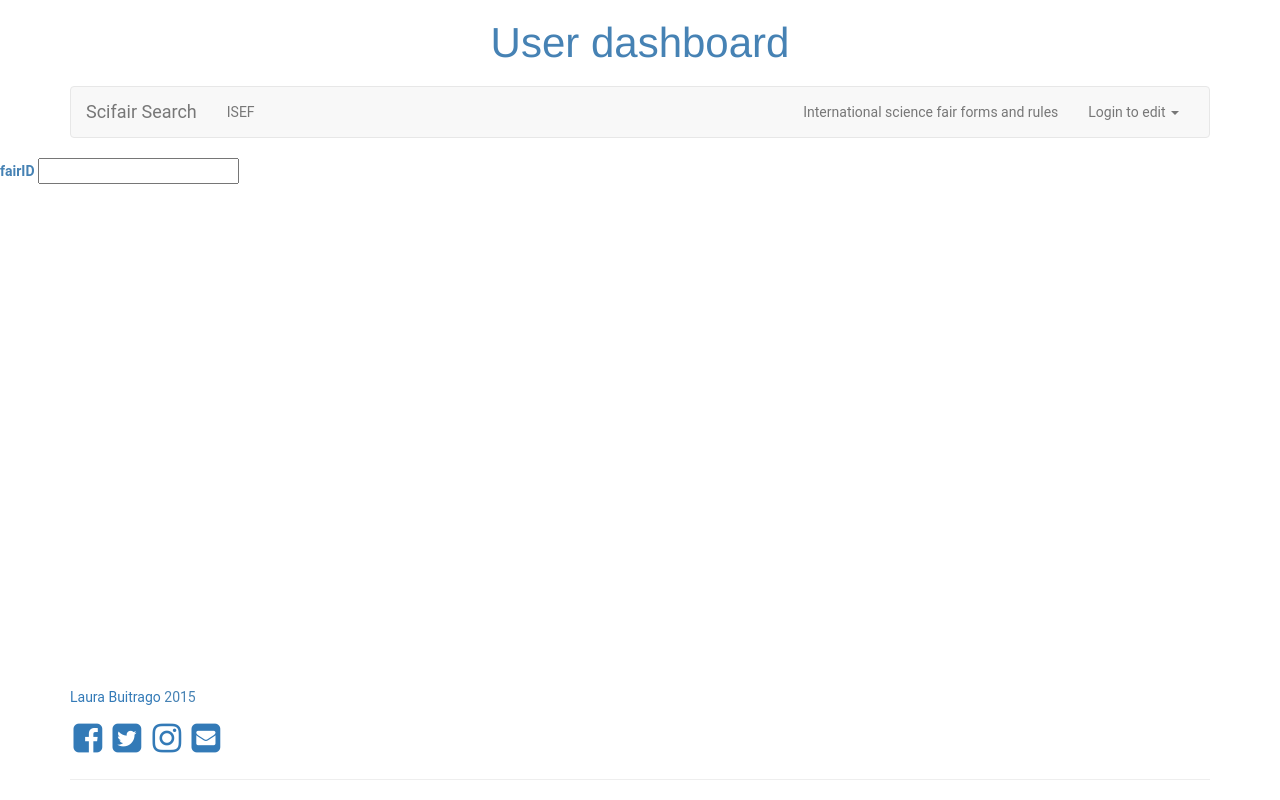
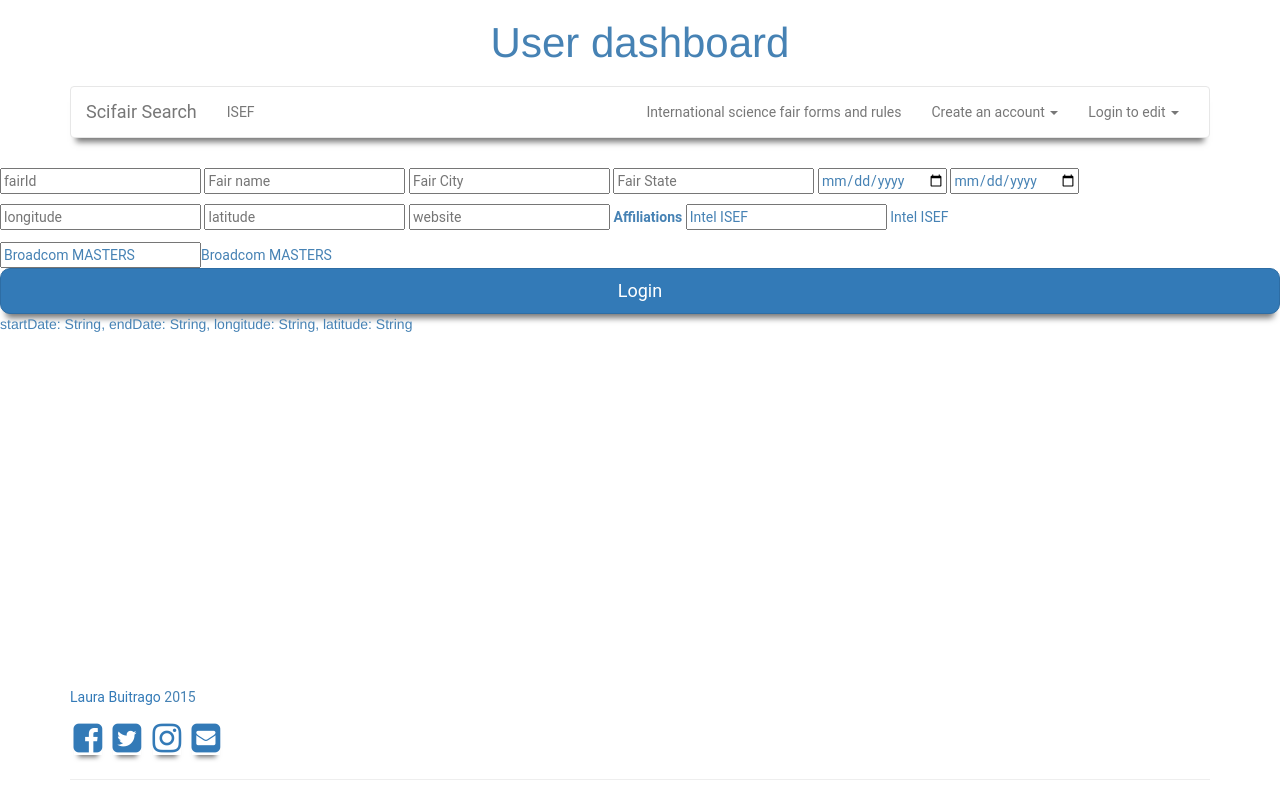
Before and after one commit to laulaucia/Scifair, a Node server app: template views/dashboard.ejs in a window 1280 px wide. Run offline with Node 20, Linux system fonts and the light colour scheme; the template is opened without the code that fills it, so the values that code supplies are empty; some libraries are stand-ins or nearby versions.

Commit message:
Set up dashboard page sign in drop down and some routes also more styling on page

```diff
--- a/public/css/style.css
+++ b/public/css/style.css
@@ -11,6 +11,13 @@ h1 {
 .navbar-default .navbar-nav > li.dropdown:hover > a:focus {
     background-color: transparent;
     color: rgb(85, 85, 85);
+    box-shadow: 0 10px 6px -6px #777;
+
+}
+
+.navbar{
+    box-shadow: 0 10px 6px -6px #777;
+    background-color: white;
 
 }
 li.dropdown:hover > .dropdown-menu {
@@ -246,6 +253,7 @@ html, body {
      -webkit-transition-duration: 0.5s;
      -moz-transition-duration: 0.5s;
      -o-transition-duration: 0.5s;
+     box-shadow: 0 10px 6px -6px #777;
  }
 
 /*
--- a/public/scripts/scripts.js
+++ b/public/scripts/scripts.js
@@ -57,7 +57,7 @@ $(document).ready(function() {
 });
 
 
-/////////////// map stuff ///////////
+/////////////// google map stuff ///////////
 
 
 var reset = function(){
@@ -112,7 +112,7 @@ function deleteMarkers() {
     //   was triggered from the form
     var loginData = $(this).serialize();
     // send POST request to /login with the form data
-    $.post('/login', loginData, function(response) {
+    $.post('/dashboard', loginData, function(response) {
       console.log(response);
     });
   });
--- a/server.js
+++ b/server.js
@@ -49,9 +49,9 @@ app.post('/sessions', function (req, res) {
   });
 });
 
+///////////////////SEARCHING my DB with API/search
 
-
-// THE FAIRS THAT COME OUT OF SEARCH!!
+// THE FAIRS THAT COME OUT OF SEARCH!!  this was when i tried to overcomplicate things
 //var foundfairs = [];
 
 // search route for state and country
@@ -79,7 +79,7 @@ app.get('/api/search', function(req, res){
 });
 
 
-
+/////////////////////////////// login logout user stuff
 
 
 // show user dashboard page
--- a/views/dashboard.ejs
+++ b/views/dashboard.ejs
@@ -2,9 +2,32 @@
 <h1>User dashboard</h1>
 <% include ./partials/navbar.ejs %>
 
-<form id=newFairform>
-	<label>fairID</label>
-	<input>
+<form id="newFairform" action="./fair" method="POST">
+    <input id="fairId"  type="text" placeholder="fairId" name="fairId" required>
+    <input id="fairname"  type="text" placeholder="Fair name" name="name" required>
+    <input id="faircity"  type="text" placeholder="Fair City" name="city" required>
+    <input id="fairstate"  type="text" placeholder="Fair State" name="state" required>
+    <input id="startDate"  type="date" placeholder="Fair start date" name="country" required>
+    <input id="endDate"  type="date" placeholder="Fair end date" name="endDate" >
+    <input id="longitude"  type="number" placeholder="longitude" name="longitude" required>
+    <input id="latitude"  type="number" placeholder="latitude" name="latitude" required>
+    <input id="fairwebsite"  type="text" placeholder="website" name="website" >
+    <label>Affiliations</label>
+    <input   type="text" value="Intel ISEF" name="affiliations[]" > Intel ISEF</br>
+    <input   type="text" value="Broadcom MASTERS" name="affiliations[]" >Broadcom MASTERS</br>
+
+
+                            <div>
+                                <button type="submit" class="btn btn-primary btn-lg btn-block">Login</button>
+                            </div>
+
+
+            </form>
+
+	startDate: String,
+	endDate: String,
+	longitude: String,
+	latitude: String
 
 
 </form>
--- a/views/partials/footer.ejs
+++ b/views/partials/footer.ejs
@@ -1,4 +1,4 @@
-<nav class=" navbar-fixed-bottom sticky">
+<nav class="  navbar navbar-fixed-bottom sticky">
   <div class="container">
 
           <div class="text-left center-block socialstuff">
--- a/views/partials/navbar.ejs
+++ b/views/partials/navbar.ejs
@@ -22,14 +22,31 @@
       <ul class="nav navbar-nav navbar-right">
         <li><a target="_blank" href="https://student.societyforscience.org/forms">International science fair forms and rules</a></li>
 
+        <li class="dropdown">
+          <a href="#" class="dropdown-toggle" data-toggle="dropdown">Create an account <b class="caret"></b></a>
+          <ul class="dropdown-menu createuserform">
+            <span class="createusertext">Type your email and password.</span>
+             <form id="signup-form" action="./dashboard" method="POST">
+                <input id="signup-email"  type="email" placeholder="Email" name="email" required>
+                <input id="signup_password"  type="password" placeholder="Password" name="password" required>
+
+                <div class="modal-footer">
+                            <div>
+                                <button type="submit" class="btn btn-primary btn-lg btn-block">Create</button>
+                            </div>
+
+                </div>
+            </form>
+          </ul>
+        </li>
 
         <li class="dropdown usernameshow">
           <a href="#" class="dropdown-toggle" data-toggle="dropdown">Login to edit <b class="caret"></b></a>
           <ul class="dropdown-menu loginform">
-            <span class="logintext">Type your username and password.</span>
-             <form id="login-form">
-                <input id="login_username"  type="text" placeholder="Username" required>
-                <input id="login_password"  type="password" placeholder="Password" required>
+            <span class="logintext">Type your email and password.</span>
+             <form id="login-form" action="./dashboard" method="POST">
+                <input id="login_email"  type="email" placeholder="Email" name="email"required>
+                <input id="login_password"  type="password" placeholder="Password" name="password"required>
 
                 <div class="modal-footer">
                             <div>
@@ -40,6 +57,7 @@
             </form>
           </ul>
         </li>
+
       </ul>
     </div><!-- /.navbar-collapse -->
   </div><!-- /.container-fluid -->
```
Also changed, not shown: models/user.js (+5 -3 lines), views/index.ejs (+1 -14 lines), views/map.ejs (deleted, +0 -36 lines), models/fairsnoquotes.js, views/partials/resultmap.ejs (deleted), 2 other files.
